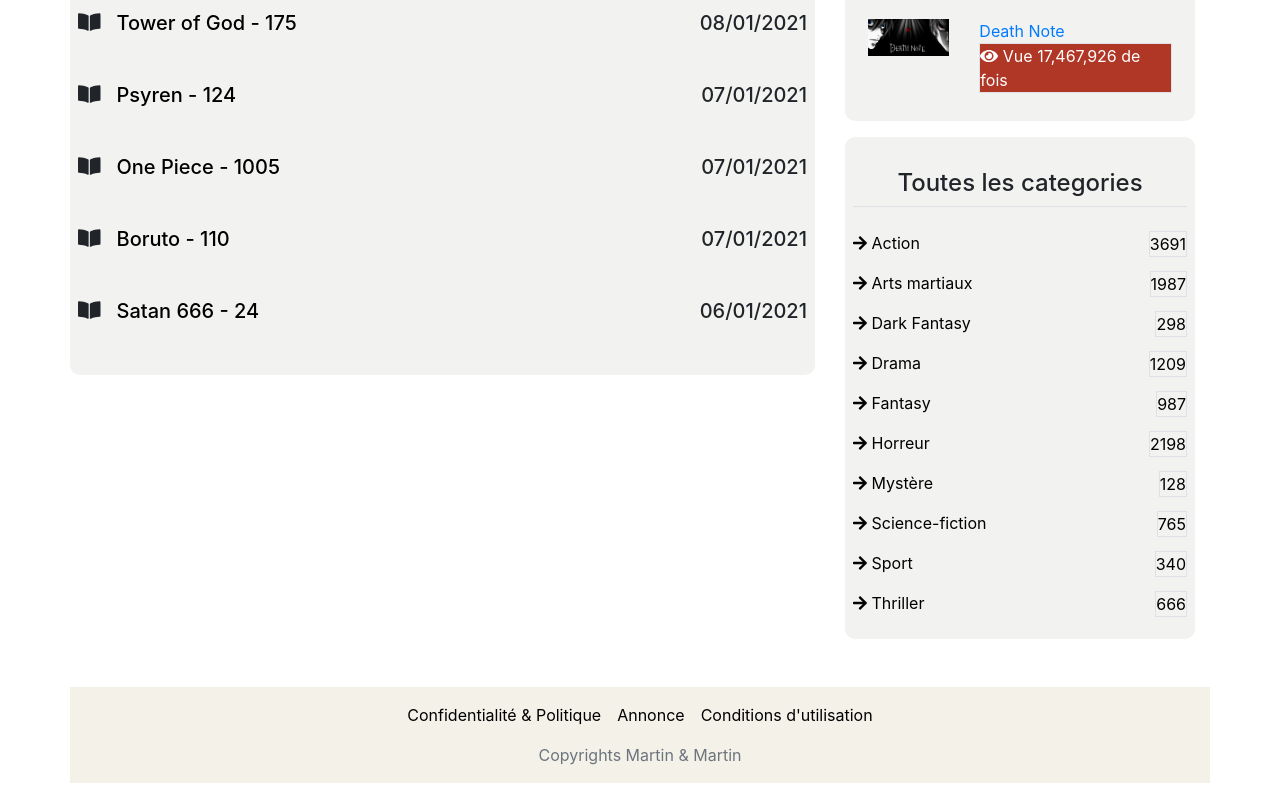
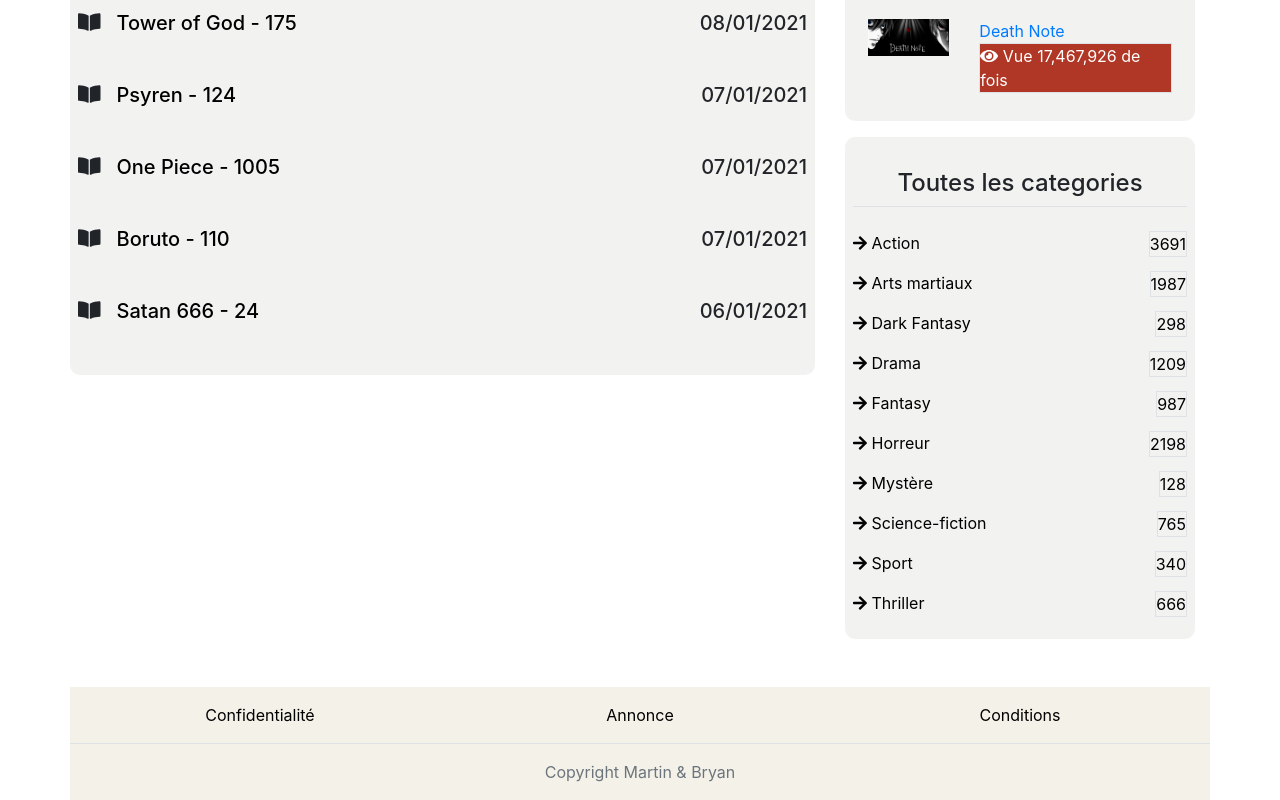
Before and after one commit to Navezm/projet_react, a React (Create React App) app: page / in a window 1280 px wide. Shown: the part 873-1673 px from the top of the page. Built offline with nearby package versions, Linux system fonts and the light colour scheme.

Commit message:
Accueil fin

```diff
--- a/public/css/app.css
+++ b/public/css/app.css
@@ -170,3 +170,14 @@ a:hover {
   text-decoration: none !important;
   cursor: pointer;
 }
+
+.arrowUp {
+  position: fixed;
+  right: 10px;
+  bottom: 10px;
+  color: red;
+}
+
+.arrowUp:hover {
+  color: red;
+}
--- a/src/App.js
+++ b/src/App.js
@@ -2,7 +2,7 @@ import React, { Component } from 'react';
 import Header from './components/Header';
 import Section from "./components/Section";
 import Footer from "./components/Footer";
-
+import Ancre from "./components/Ancre";
 export class App extends Component {
   render() {
     return (
@@ -10,6 +10,7 @@ export class App extends Component {
         <Header />
         <Section />
         <Footer />
+        <Ancre />
       </div>
     )
   }
--- /dev/null
+++ b/src/components/Ancre.js
@@ -0,0 +1,33 @@
+import React, { useState } from 'react';
+import {FontAwesomeIcon} from '@fortawesome/react-fontawesome';
+import {faArrowAltCircleUp} from "@fortawesome/free-solid-svg-icons";
+
+
+const Ancre = () => {
+
+    const [showScroll, setShowScroll] = useState(false)
+
+    const checkScrollTop = () => {
+        if (!showScroll && window.pageYOffset > 50) {
+            setShowScroll(true)
+        } else if (showScroll && window.pageYOffset <= 50) {
+            setShowScroll(false)
+        }
+    };
+
+    // const scrollToTop = () => {
+    //     window.scrollToTop({top: 0, behavior: "smooth"});
+    // }
+
+    const scrollToTop = () => window.scrollTo({top: 0, behavior: "smooth"});
+
+    window.addEventListener("scroll", checkScrollTop)
+
+    return (
+        <div onClick={scrollToTop} style={{display: showScroll ? 'flex' : 'none'}}>
+            <a href="" className="arrowUp"><FontAwesomeIcon icon={faArrowAltCircleUp} size = "2x"/></a>
+        </div>
+    )
+}
+
+export default Ancre
--- a/src/components/footer/FooterAccueil.js
+++ b/src/components/footer/FooterAccueil.js
@@ -7,16 +7,18 @@ export class FooterAccueil extends Component {
         return (
             <Fragment>
                 <footer className="container mt-5 bas">
-                    <div className="row align-content-center flex-column">
-                        <div className="my-3">
-                            <a href="" className="couleur2">Confidentialité & Politique</a>
+                    <div className="row d-flex text-center border-bottom">
+                        <div className="col-4 mt-3 mb-3">
+                            <a href="" className="couleur2">Confidentialité</a>
+                        </div>
+                        <div className="col-4 mt-3 mb-3">
                             <a href="" className="ml-3 mr-3 couleur2">Annonce</a>
-                            <a href="" className="couleur2">Conditions d'utilisation</a>
                         </div>
-                        <div>
-                            <p className="text-center text-muted">Copyrights Martin & Martin</p>
+                        <div className="col-4 mt-3 mb-3">
+                            <a href="" className="couleur2">Conditions</a>
                         </div>
                     </div>
+                    <p className="text-center text-muted mt-3 pb-3 mb-0">Copyright Martin & Bryan</p>
                 </footer>
             </Fragment>
         )
--- a/src/scss/modules/_accueil.scss
+++ b/src/scss/modules/_accueil.scss
@@ -149,6 +149,7 @@
 
 }
 
+
 // Media Queries GSM
 
 @media screen and (min-width: 320px) and (max-width: 599px) {
```
Also changed, not shown: src/components/Event.js (added, +20 -0 lines), src/scss/modules/_general.scss (+12 -0 lines), 2 other files (tests, documents, lock files or other folders).
